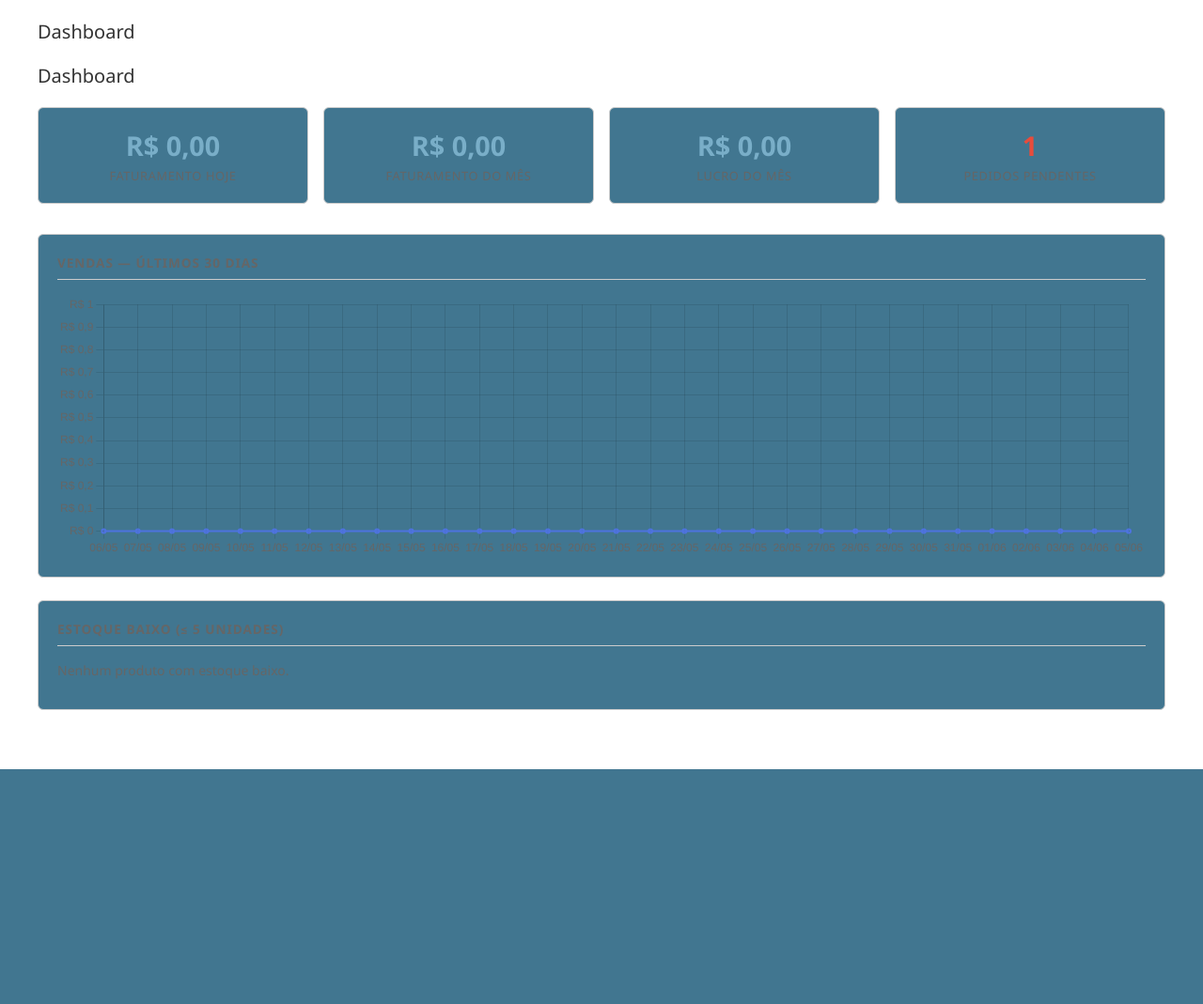
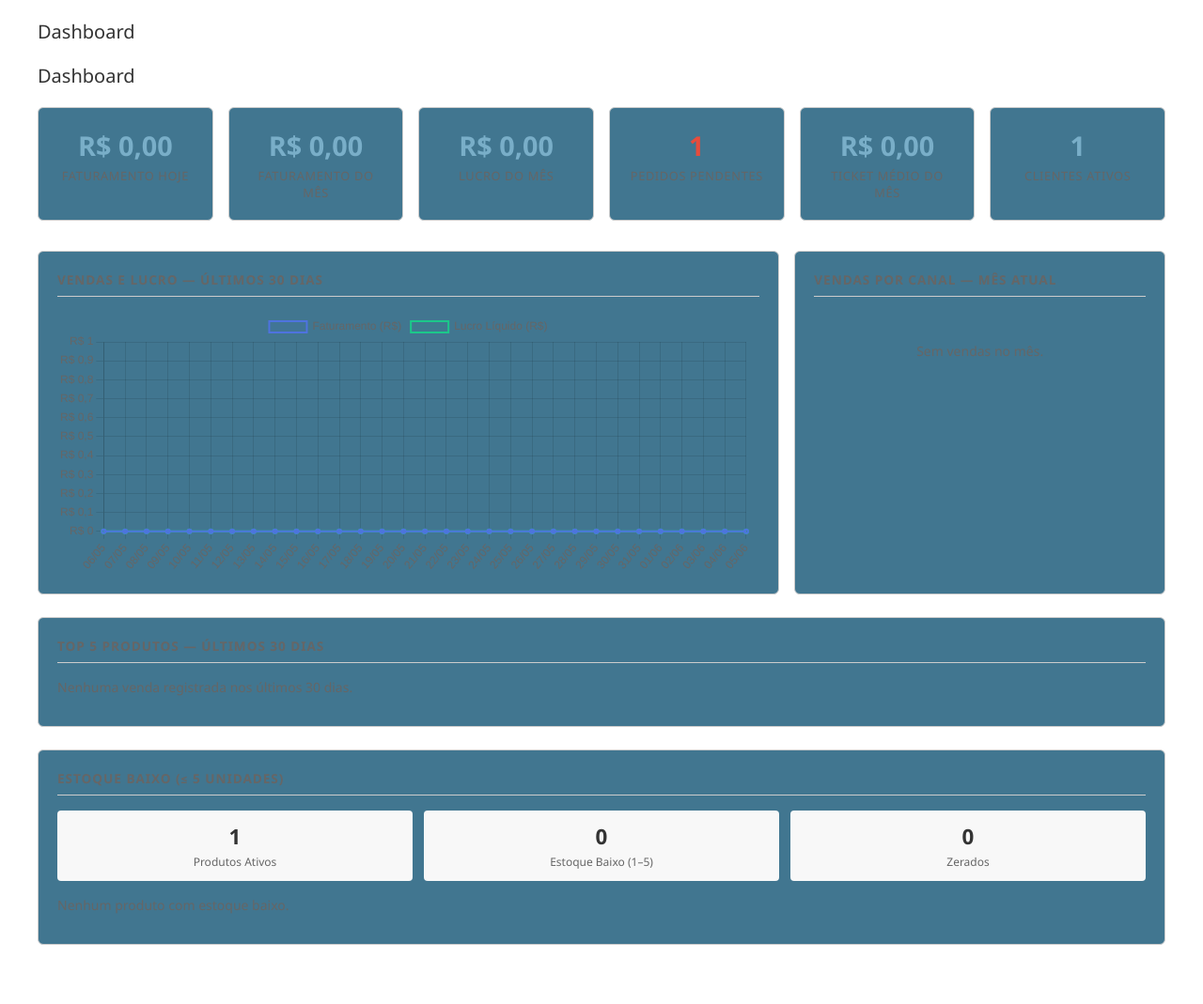
Before and after one commit to Matheusbibico/barrs-erp, a Django app: page /dashboard/ in a window 1280 px wide. Shown: the part 92-1161 px from the top of the page at 94% size. Before the commit the page ends 911 px from the top, so only its background shows below. Run offline with Django 5.2, Linux system fonts and the light colour scheme; a user stored in the database is signed in; tables that the repository leaves empty hold one stand-in row (values such as "Sample post").

Commit message:
feat: dashboard com 6 KPIs, dual-line, rosca canal, top5 produtos, resumo estoque
Co-Authored-By: Claude Sonnet 4.6 <noreply@anthropic.com>

```diff
--- a/templates/admin/dashboard.html
+++ b/templates/admin/dashboard.html
@@ -5,19 +5,27 @@
 {{ block.super }}
 <script src="https://cdn.jsdelivr.net/npm/chart.js@4.4.0/dist/chart.umd.min.js"></script>
 <style>
-.kpi-grid{display:grid;grid-template-columns:repeat(auto-fit,minmax(200px,1fr));gap:1rem;margin-bottom:2rem}
+.kpi-grid{display:grid;grid-template-columns:repeat(auto-fit,minmax(180px,1fr));gap:1rem;margin-bottom:2rem}
 .kpi-card{background:var(--secondary,#fff);border:1px solid var(--border-color,#dee2e6);border-radius:6px;padding:1.25rem;text-align:center}
 .kpi-value{font-size:1.8rem;font-weight:700;color:var(--primary,#007bff)}
 .kpi-label{font-size:.8rem;text-transform:uppercase;letter-spacing:.05em;color:var(--body-quiet-color,#888);margin-top:.25rem}
 .kpi-card.alerta .kpi-value{color:#e74c3c}
 .dash-section{background:var(--secondary,#fff);border:1px solid var(--border-color,#dee2e6);border-radius:6px;padding:1.25rem;margin-bottom:1.5rem}
 .dash-section h2{font-size:.85rem;text-transform:uppercase;letter-spacing:.07em;color:var(--body-quiet-color,#888);margin:0 0 1rem;padding-bottom:.5rem;border-bottom:1px solid var(--border-color,#dee2e6)}
+.dash-two-col{display:grid;grid-template-columns:2fr 1fr;gap:1rem;margin-bottom:1.5rem}
+@media(max-width:768px){.dash-two-col{grid-template-columns:1fr}}
 #grafico-wrap{position:relative;height:280px}
+#grafico-canal-wrap{position:relative;height:280px}
 .est-table{width:100%;border-collapse:collapse;font-size:.9rem}
 .est-table th,.est-table td{text-align:left;padding:.45rem .75rem;border-bottom:1px solid var(--border-color,#dee2e6)}
 .est-table th{font-weight:600}
 .badge{padding:2px 8px;border-radius:4px;font-size:.75rem;color:#fff}
 .badge-danger{background:#e74c3c}.badge-warning{background:#f39c12}
+.mini-kpi-grid{display:grid;grid-template-columns:repeat(3,1fr);gap:.75rem}
+.mini-kpi{text-align:center;padding:.75rem;border-radius:4px;background:var(--darkened-bg,#f8f9fa)}
+.mini-kpi .val{font-size:1.4rem;font-weight:700}
+.mini-kpi .lbl{font-size:.75rem;color:var(--body-quiet-color,#888);margin-top:.2rem}
+.mini-kpi.alerta .val{color:#e74c3c}
 </style>
 {% endblock %}
 
@@ -47,15 +55,63 @@
     <div class="kpi-value">{{ pedidos_pendentes }}</div>
     <div class="kpi-label">Pedidos Pendentes</div>
   </div>
+  <div class="kpi-card">
+    <div class="kpi-value">R$ {{ ticket_medio_mes|floatformat:2 }}</div>
+    <div class="kpi-label">Ticket Médio do Mês</div>
+  </div>
+  <div class="kpi-card">
+    <div class="kpi-value">{{ clientes_ativos }}</div>
+    <div class="kpi-label">Clientes Ativos</div>
+  </div>
+</div>
+
+<div class="dash-two-col">
+  <div class="dash-section" style="margin-bottom:0">
+    <h2>Vendas e Lucro — Últimos 30 Dias</h2>
+    <div id="grafico-wrap"><canvas id="graficoVendas"></canvas></div>
+  </div>
+  <div class="dash-section" style="margin-bottom:0">
+    <h2>Vendas por Canal — Mês Atual</h2>
+    <div id="grafico-canal-wrap"><canvas id="graficoCanel"></canvas></div>
+  </div>
 </div>
 
 <div class="dash-section">
-  <h2>Vendas — Últimos 30 Dias</h2>
-  <div id="grafico-wrap"><canvas id="graficoVendas"></canvas></div>
+  <h2>Top 5 Produtos — Últimos 30 Dias</h2>
+  {% if top5_produtos %}
+  <table class="est-table">
+    <thead><tr><th>Produto</th><th style="text-align:right">Qtd</th><th style="text-align:right">Receita</th></tr></thead>
+    <tbody>
+    {% for p in top5_produtos %}
+      <tr>
+        <td>{{ p.produto__nome|default:"—" }}</td>
+        <td style="text-align:right">{{ p.qty }}</td>
+        <td style="text-align:right">R$ {{ p.receita|floatformat:2 }}</td>
+      </tr>
+    {% endfor %}
+    </tbody>
+  </table>
+  {% else %}
+    <p style="color:var(--body-quiet-color)">Nenhuma venda registrada nos últimos 30 dias.</p>
+  {% endif %}
 </div>
 
 <div class="dash-section">
   <h2>Estoque Baixo (≤ 5 unidades)</h2>
+  <div class="mini-kpi-grid" style="margin-bottom:1rem">
+    <div class="mini-kpi">
+      <div class="val">{{ estoque_total_ativos }}</div>
+      <div class="lbl">Produtos Ativos</div>
+    </div>
+    <div class="mini-kpi {% if estoque_baixo_count > 0 %}alerta{% endif %}">
+      <div class="val">{{ estoque_baixo_count }}</div>
+      <div class="lbl">Estoque Baixo (1–5)</div>
+    </div>
+    <div class="mini-kpi {% if estoque_zerado_count > 0 %}alerta{% endif %}">
+      <div class="val">{{ estoque_zerado_count }}</div>
+      <div class="lbl">Zerados</div>
+    </div>
+  </div>
   {% if estoque_baixo %}
   <table class="est-table">
     <thead><tr><th>SKU</th><th>Produto</th><th>Categoria</th><th>Qtd</th></tr></thead>
@@ -66,7 +122,7 @@
         <td><a href="{% url 'admin:produtos_produto_change' p.pk %}">{{ p.nome }}</a></td>
         <td>{{ p.categoria.nome|default:"—" }}</td>
         <td>
-          {% if p.estoque_total == 0 %}<span class="badge badge-danger">Zerado</span>
+          {% if p.estoque_total <= 0 %}<span class="badge badge-danger">Zerado</span>
           {% else %}<span class="badge badge-warning">{{ p.estoque_total }}</span>{% endif %}
         </td>
       </tr>
@@ -80,27 +136,69 @@
 
 <script>
 (function(){
-  var ctx = document.getElementById('graficoVendas').getContext('2d');
-  new Chart(ctx, {
+  var ctx1 = document.getElementById('graficoVendas').getContext('2d');
+  new Chart(ctx1, {
     type: 'line',
     data: {
       labels: {{ grafico_labels|safe }},
-      datasets: [{
-        label: 'Faturamento (R$)',
-        data: {{ grafico_dados|safe }},
-        borderColor: '#4e73df',
-        backgroundColor: 'rgba(78,115,223,0.08)',
-        borderWidth: 2, fill: true, tension: 0.35, pointRadius: 2
-      }]
+      datasets: [
+        {
+          label: 'Faturamento (R$)',
+          data: {{ grafico_dados|safe }},
+          borderColor: '#4e73df',
+          backgroundColor: 'rgba(78,115,223,0.08)',
+          borderWidth: 2, fill: true, tension: 0.35, pointRadius: 2
+        },
+        {
+          label: 'Lucro Líquido (R$)',
+          data: {{ grafico_lucro|safe }},
+          borderColor: '#1cc88a',
+          backgroundColor: 'rgba(28,200,138,0.05)',
+          borderWidth: 2, fill: true, tension: 0.35, pointRadius: 2
+        }
+      ]
     },
     options: {
       responsive: true, maintainAspectRatio: false,
-      plugins: { legend: { display: false } },
+      plugins: { legend: { display: true, position: 'top' } },
       scales: { y: { beginAtZero: true,
         ticks: { callback: function(v){ return 'R$ ' + v.toLocaleString('pt-BR'); } }
       }}
     }
   });
+
+  var ctx2 = document.getElementById('graficoCanel').getContext('2d');
+  var canalLabels = {{ vendas_canal_labels|safe }};
+  var canalDados = {{ vendas_canal_dados|safe }};
+  if (canalLabels.length > 0) {
+    new Chart(ctx2, {
+      type: 'doughnut',
+      data: {
+        labels: canalLabels,
+        datasets: [{
+          data: canalDados,
+          backgroundColor: ['#4e73df','#1cc88a','#36b9cc','#f6c23e','#e74a3b'],
+          borderWidth: 1
+        }]
+      },
+      options: {
+        responsive: true, maintainAspectRatio: false,
+        plugins: {
+          legend: { position: 'bottom' },
+          tooltip: {
+            callbacks: {
+              label: function(ctx) {
+                return ' R$ ' + ctx.parsed.toLocaleString('pt-BR', {minimumFractionDigits:2});
+              }
+            }
+          }
+        }
+      }
+    });
+  } else {
+    document.getElementById('grafico-canal-wrap').innerHTML =
+      '<p style="text-align:center;color:var(--body-quiet-color);padding-top:2rem">Sem vendas no mês.</p>';
+  }
 })();
 </script>
 {% endblock %}
```
